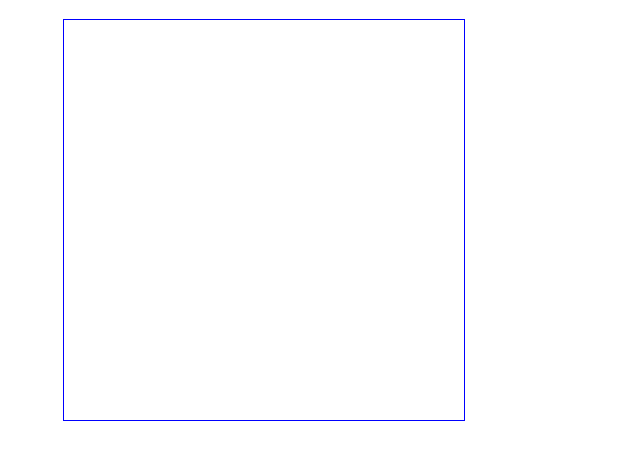
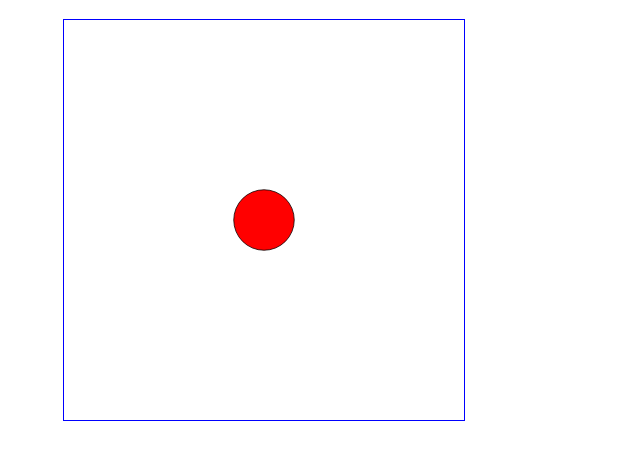
Before and after one commit to xwcoder/aniamtion, a website built with Vite: page index.html in a window 1280 px wide. Shown: the whole page, without its empty margins (0-640 px from the left). Built offline with nearby package versions, Linux system fonts and the light colour scheme.

Commit message:
feat: 05-pulse example

```diff
--- a/index.html
+++ b/index.html
@@ -15,6 +15,6 @@
 	</head>
 	<body>
 		<canvas id="canvas" width="400" height="400"></canvas>
-		<script type="module" src="/src/examples/04-wave-1.ts"></script>
+		<script type="module" src="/src/examples/05-pulse.ts"></script>
 	</body>
 </html>
--- /dev/null
+++ b/src/examples/05-pulse.ts
@@ -0,0 +1,27 @@
+import { Ball } from '@/objects'
+
+const canvas: HTMLCanvasElement = document.getElementById('canvas') as HTMLCanvasElement
+const context = canvas.getContext('2d')!
+
+const ball = new Ball()
+let angle = 0
+const range = 0.5
+const speed = 0.05
+const centerScale = 1
+
+ball.x = canvas.width / 2
+ball.y = canvas.height / 2
+
+function drawFrame() {
+  requestAnimationFrame(drawFrame)
+  context.clearRect(0, 0, canvas.width, canvas.height)
+
+  const scale = centerScale + Math.sin(angle) * range
+  ball.scaleX = scale
+  ball.scaleY = scale
+  angle += speed
+
+  ball.draw(context)
+}
+
+drawFrame()
```
